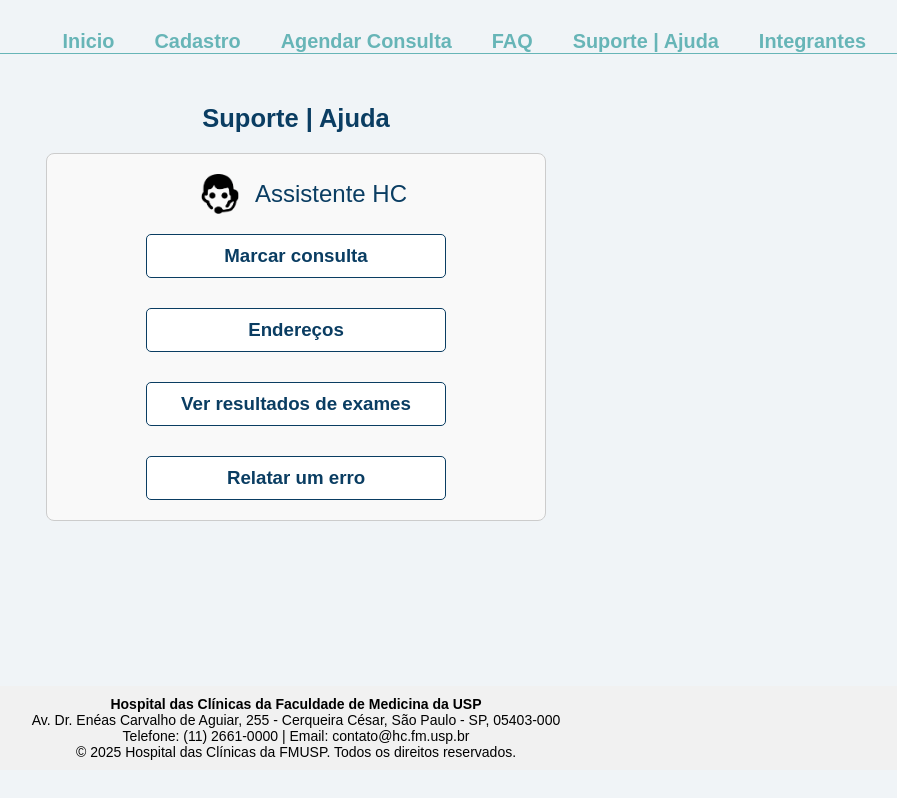
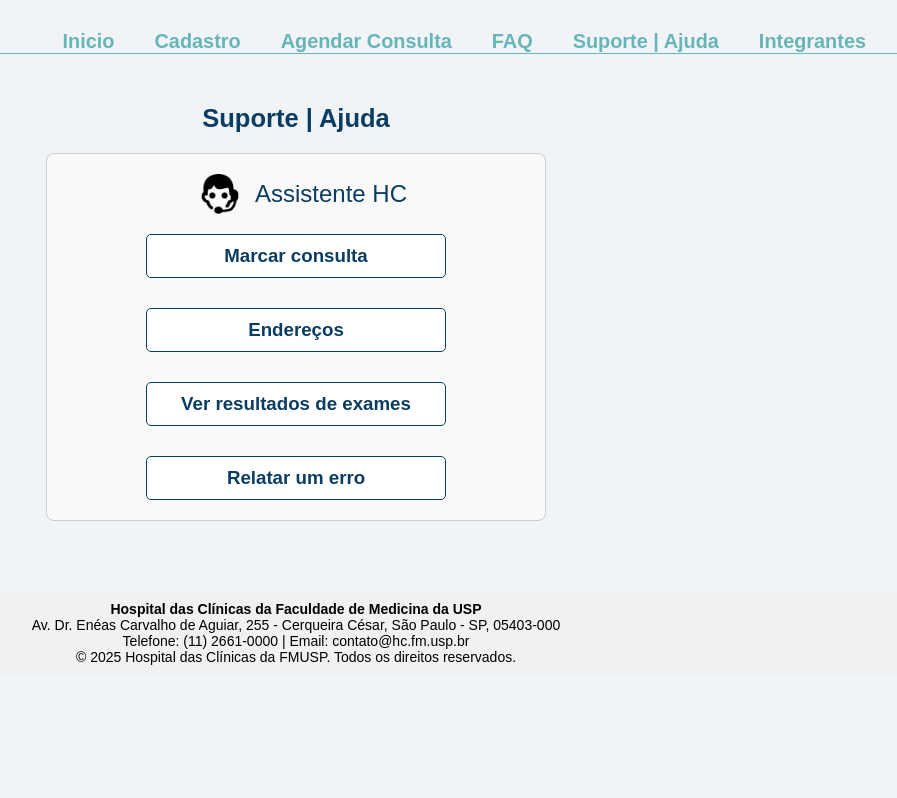
Before and after one commit to IvanAlves1/Challenge-frontend, a plain HTML site: page html/suporte.html in a window 1280 px wide. Shown: the whole page, without its empty margins (344-1241 px from the left). Drawn offline with Linux system fonts and the light colour scheme.

Commit message:
Update suporte.css

```diff
--- a/css/suporte.css
+++ b/css/suporte.css
@@ -45,13 +45,6 @@ body{
   background-color: #f0f4f7;
 }
 
-html, body {
-  height: 100%;
-  margin: 0;
-  padding: 0;
-  display: flex;
-  flex-direction: column;
-}
 
 
 
```
